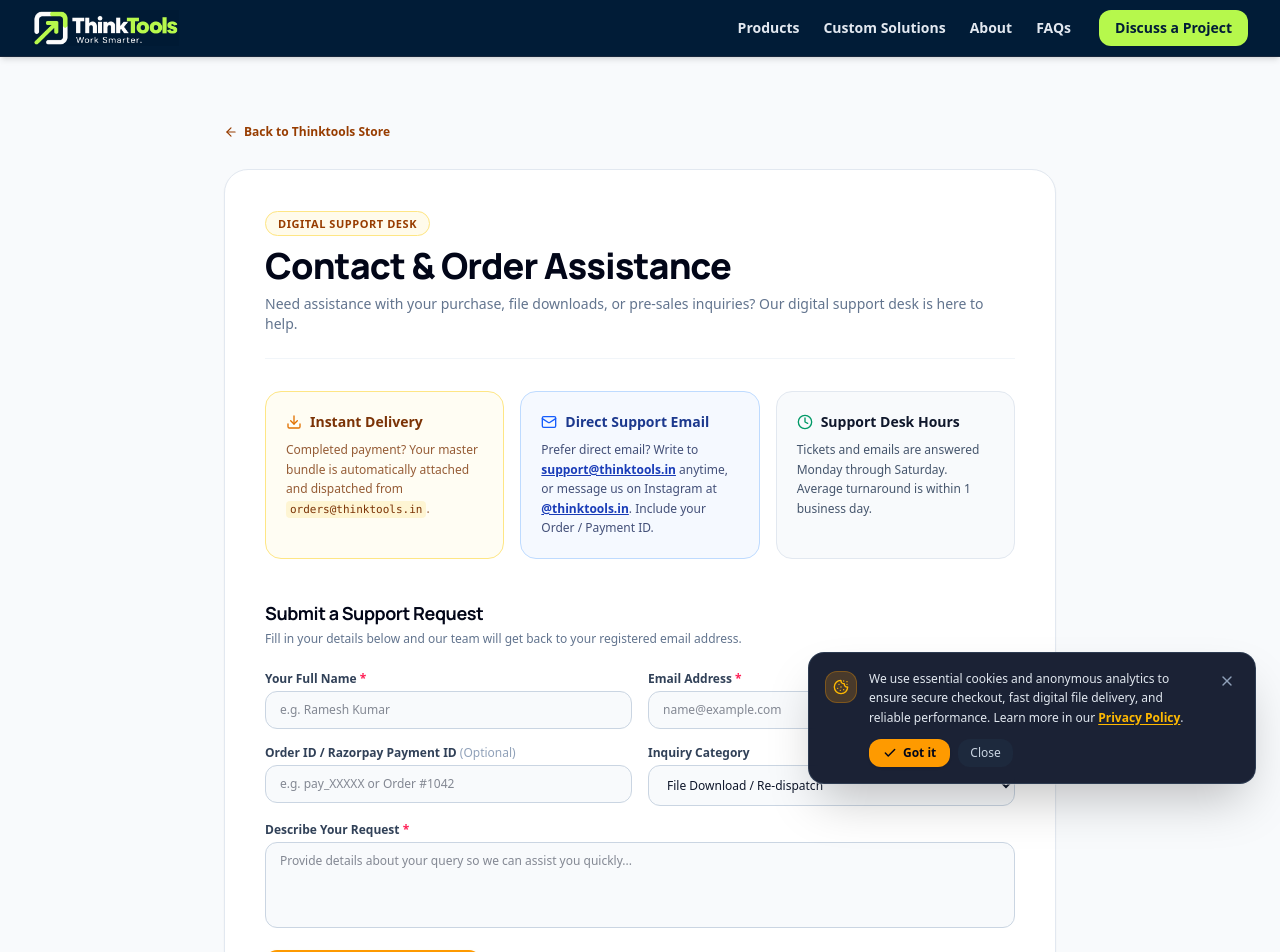
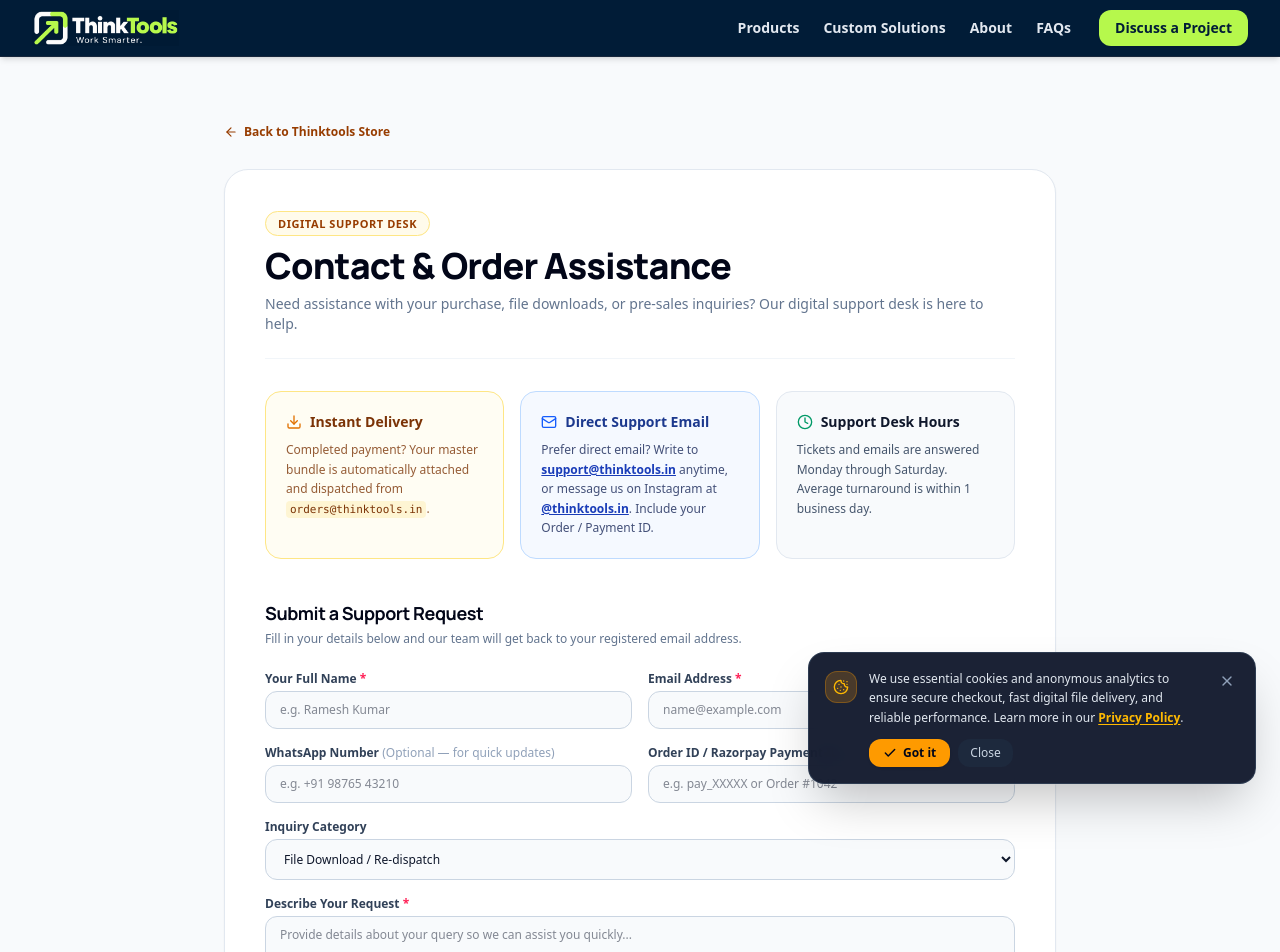
Before and after one commit to naseem3421/thinktools, a Next.js app: page /contact in a window 1280 px wide. Shown: the top 952 px of the page. Built offline with nearby package versions, Linux system fonts and the light colour scheme; no server answers.

Commit message:
feat(contact): add WhatsApp number input field to support inquiry form

```diff
--- a/src/app/api/contact/route.ts
+++ b/src/app/api/contact/route.ts
@@ -4,7 +4,7 @@ import nodemailer from "nodemailer";
 export async function POST(request: Request) {
   try {
     const body = await request.json().catch(() => ({}));
-    const { name, email, orderId, subject, message } = body;
+    const { name, email, phone, orderId, subject, message } = body;
 
     if (!name || !email || !message) {
       return NextResponse.json(
@@ -64,6 +64,10 @@ export async function POST(request: Request) {
               <td style="padding: 6px 0; font-weight: bold;"><a href="mailto:${email}">${email}</a></td>
             </tr>
             <tr>
+              <td style="padding: 6px 0; color: #64748b;">WhatsApp Number:</td>
+              <td style="padding: 6px 0; font-weight: bold;">${phone || "Not Provided"}</td>
+            </tr>
+            <tr>
               <td style="padding: 6px 0; color: #64748b;">Order / Payment ID:</td>
               <td style="padding: 6px 0; font-mono font-weight: bold;">${orderId || "Not Provided"}</td>
             </tr>
--- a/src/app/contact/page.tsx
+++ b/src/app/contact/page.tsx
@@ -17,6 +17,7 @@ export default function ContactPage() {
   const [formData, setFormData] = useState({
     name: "",
     email: "",
+    phone: "",
     orderId: "",
     subject: "download-issue",
     message: ""
@@ -139,6 +140,7 @@ export default function ContactPage() {
                     setFormData({
                       name: "",
                       email: "",
+                      phone: "",
                       orderId: "",
                       subject: "download-issue",
                       message: ""
@@ -184,6 +186,19 @@ export default function ContactPage() {
                 <div className="grid grid-cols-1 sm:grid-cols-2 gap-4">
                   <div>
                     <label className="block text-xs font-bold text-slate-700 mb-1">
+                      WhatsApp Number <span className="text-slate-400 font-normal">(Optional — for quick updates)</span>
+                    </label>
+                    <input
+                      type="tel"
+                      placeholder="e.g. +91 98765 43210"
+                      value={formData.phone}
+                      onChange={(e) => setFormData({ ...formData, phone: e.target.value })}
+                      className="w-full px-3.5 py-2.5 rounded-xl bg-slate-50 border border-slate-300 text-xs text-slate-900 focus:outline-none focus:border-amber-500 focus:bg-white transition-all"
+                    />
+                  </div>
+
+                  <div>
+                    <label className="block text-xs font-bold text-slate-700 mb-1">
                       Order ID / Razorpay Payment ID <span className="text-slate-400 font-normal">(Optional)</span>
                     </label>
                     <input
@@ -193,6 +208,7 @@ export default function ContactPage() {
                       onChange={(e) => setFormData({ ...formData, orderId: e.target.value })}
                       className="w-full px-3.5 py-2.5 rounded-xl bg-slate-50 border border-slate-300 text-xs text-slate-900 focus:outline-none focus:border-amber-500 focus:bg-white transition-all"
                     />
+                  </div>
                 </div>
 
                 <div>
@@ -210,7 +226,6 @@ export default function ContactPage() {
                     <option value="billing">Billing / Duplicate Charge</option>
                     <option value="other">Other Inquiry</option>
                   </select>
-                  </div>
                 </div>
 
                 <div>
```
Lines whose indentation alone changed are shown as unchanged.
